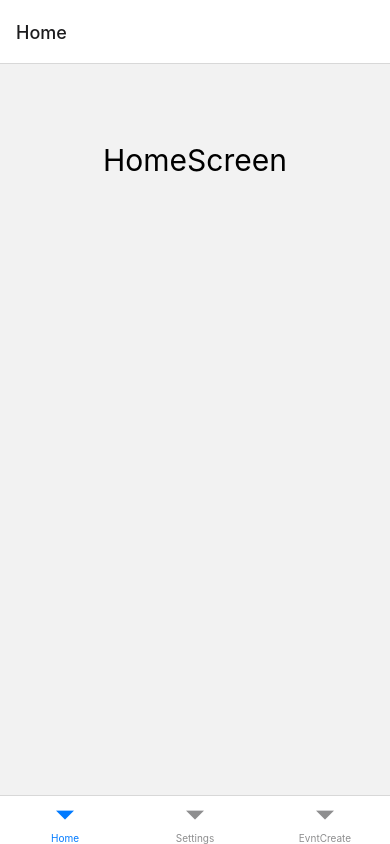
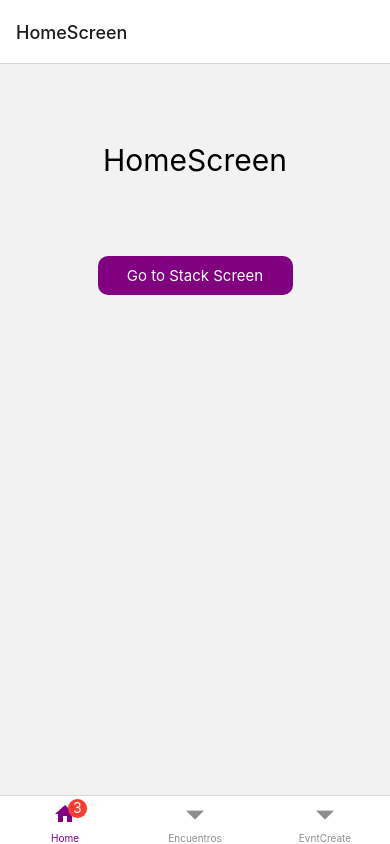
Before and after one commit to sroachc/Proyecto-Tesis, a React Native app: screen /HomeScreen in a window 390 px wide. Built offline with nearby package versions, Linux system fonts and the light colour scheme.

Commit message:
Se cambia settings por encuentros

```diff
--- a/Navegacion.js
+++ b/Navegacion.js
@@ -1,21 +1,59 @@
 import react from "react";
 import { createBottomTabNavigator } from "@react-navigation/bottom-tabs";
 import { NavigationContainer } from "@react-navigation/native";
+import { createStackNavigator } from "@react-navigation/stack";
+import { MaterialCommunityIcons } from '@expo/vector-icons';
 
 //vistas
 import HomeScreen from "./vistas/HomeScreen";
-import SettingsScreen from "./vistas/SettingsScreen";
+import SettingsScreen from "./vistas/MisEventosView";
 import StackScreen from "./vistas/StackScreen";
 import EventCreate from "./vistas/EventCreate";
+import { createNativeStackNavigator } from "@react-navigation/native-stack";
+import MisEventosView from "./vistas/MisEventosView";
+
+const HomeStackNavigator = createNativeStackNavigator();
+
+function MyStack() {
+    return (
+        <HomeStackNavigator.Navigator
+            initialRouteName="HomeScreen"
+        >
+            <HomeStackNavigator.Screen
+                name="HomeScreen"
+                component={HomeScreen}
+            />
+            <HomeStackNavigator.Screen
+                name="Stack"
+                component={StackScreen}
+            />
+        </HomeStackNavigator.Navigator>
+    );
+}
 
 const Tab = createBottomTabNavigator();
 
-
 function MyTabs() {
     return (
-        <Tab.Navigator>
-            <Tab.Screen name="Home" component={HomeScreen}/>
-            <Tab.Screen name="Settings" component={SettingsScreen}/>
+        <Tab.Navigator
+            initialRouteName="Home"
+            screenOptions={{
+                tabBarActiveTintColor: 'purple',
+            }}
+        >
+            <Tab.Screen
+                name="Home"
+                component={MyStack}
+                options={{
+                    tabBarIcon:({color, size}) => (
+                        <MaterialCommunityIcons name="home" size={24} color={color} />
+                    ),
+                    tabBarBadge:3,
+                    headerShown: false,
+                }}
+
+            />
+            <Tab.Screen name="Encuentros" component={MisEventosView}/>
             <Tab.Screen name="EvntCreate" component={EventCreate}/>
         </Tab.Navigator>
     );
--- a/vistas/HomeScreen.js
+++ b/vistas/HomeScreen.js
@@ -1,7 +1,11 @@
 import React from "react";
 import {View, Text, StyleSheet, TouchableOpacity} from "react-native";
+import { useNavigation } from "@react-navigation/native";
 
 const HomeScreen = () => {
+
+    const navigation = useNavigation();
+
     return (
         <View>
             <Text
@@ -11,6 +15,25 @@ const HomeScreen = () => {
                     marginTop: "20%"
                 }}
             >HomeScreen</Text>
+            <TouchableOpacity
+                onPress={() => navigation.navigate("Stack")}
+                style={{
+                    backgroundColor: "purple",
+                    padding: 10,
+                    marginTop: "20%",
+                    width: "50%",
+                    alignSelf: "center",
+                    borderRadius: 10,
+                }}
+            >
+                <Text
+                    style={{
+                        fontSize: 15,
+                        textAlign: "center",
+                        color: "white",
+                    }}
+                >Go to Stack Screen</Text>
+            </TouchableOpacity>
         </View>
     );
     }
--- a/vistas/SettingsScreen.js
+++ b/vistas/MisEventosView.js
@@ -1,7 +1,7 @@
 import React from "react";
 import {View, Text, StyleSheet, TouchableOpacity} from "react-native";
 
-const SettingsScreen = () => {
+const MisEventosView = () => {
     return (
         <View>
             <Text
@@ -10,8 +10,8 @@ const SettingsScreen = () => {
                     textAlign: "center",
                     marginTop: "20%"
                 }}
-            >SettingsScreen</Text>
+            >MisEventosView</Text>
         </View>
     );
     }
-export default SettingsScreen;
+export default MisEventosView;
```
